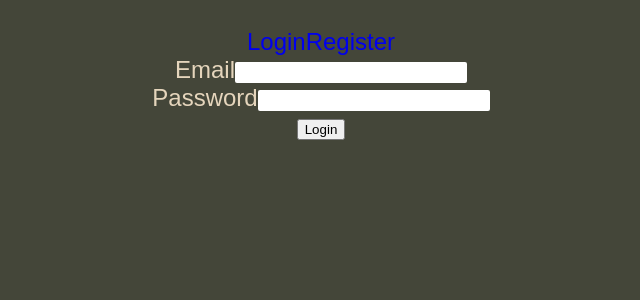
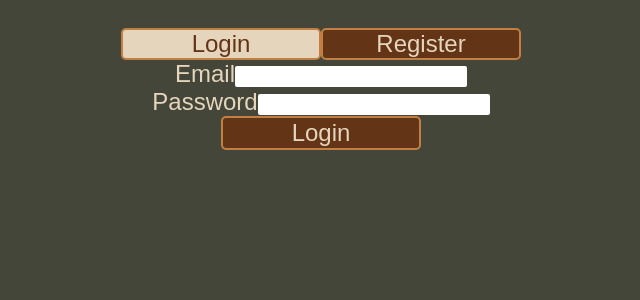
Before and after one commit to tuzegor/goit-react-hw-08-phonebook-login, a React (Create React App) app: page /login in a window 1280 px wide. Shown: the top 300 px of the page, without its empty margins (319-959 px from the left). Built offline with nearby package versions, Linux system fonts and the light colour scheme.

Commit message:
added btn styles

```diff
--- a/src/components/Header/Header.jsx
+++ b/src/components/Header/Header.jsx
@@ -21,15 +21,15 @@ export default function Header() {
             <NavLink
               to="/login"
               exact
-              className={styles.loginLink}
-              activeClassName={styles.activeLink}
+              className={`Btn ${styles.Btn}`}
+              activeClassName="activeBtn"
             >
               Login
             </NavLink>
             <NavLink
               to="/register"
-              className={styles.registerLink}
-              activeClassName={styles.activeLink}
+              className={`Btn ${styles.Btn}`}
+              activeClassName="activeBtn"
             >
               Register
             </NavLink>
@@ -41,8 +41,7 @@ export default function Header() {
             <NavLink
               onClick={() => dispatch(logout(token))}
               to="/login"
-              className={styles.contactsLink}
-              activeClassName={styles.activeLink}
+              className={`Btn ${styles.Btn}`}
             >
               Logout
             </NavLink>
--- a/src/components/LoginForm/LoginForm.jsx
+++ b/src/components/LoginForm/LoginForm.jsx
@@ -46,7 +46,7 @@ export default function LoginForm() {
           />
         </label>
       </div>
-      <button className={style.submitBtn} type="submit">
+      <button className={`Btn ${style.loginBtn}`} type="submit">
         Login
       </button>
     </form>
--- a/src/components/RegisterForm/RegisterForm.jsx
+++ b/src/components/RegisterForm/RegisterForm.jsx
@@ -62,7 +62,7 @@ export default function RegisterForm() {
           />
         </label>
       </div>
-      <button className={style.submitBtn} type="submit">
+      <button className={`Btn ${style.registerBtn}`} type="submit">
         Registration
       </button>
     </form>
--- a/src/index.css
+++ b/src/index.css
@@ -49,3 +49,20 @@ input {
 input:focus {
   outline: 2px solid #c17f43;
 }
+
+.Btn {
+  display: inline-block;
+  margin: 0 auto;
+  width: 200px;
+  font-size: 24px;
+  color: #e5d5bc;
+  background-color: #633416;
+  border: 2px solid #c17f43;
+  border-radius: 5px;
+}
+.Btn:hover,
+.activeBtn {
+  cursor: pointer;
+  color: #633416;
+  background-color: #e5d5bc;
+}
```
